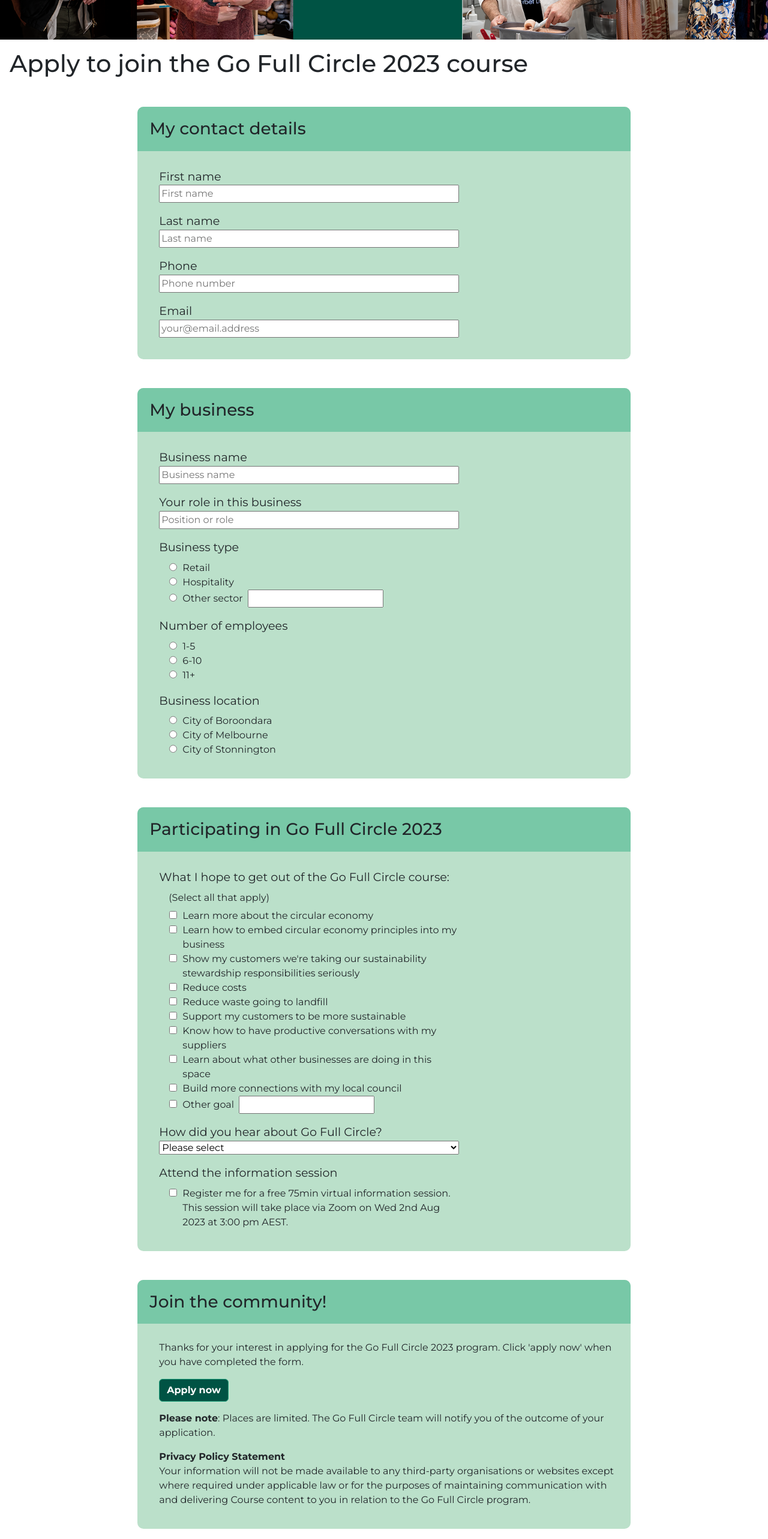
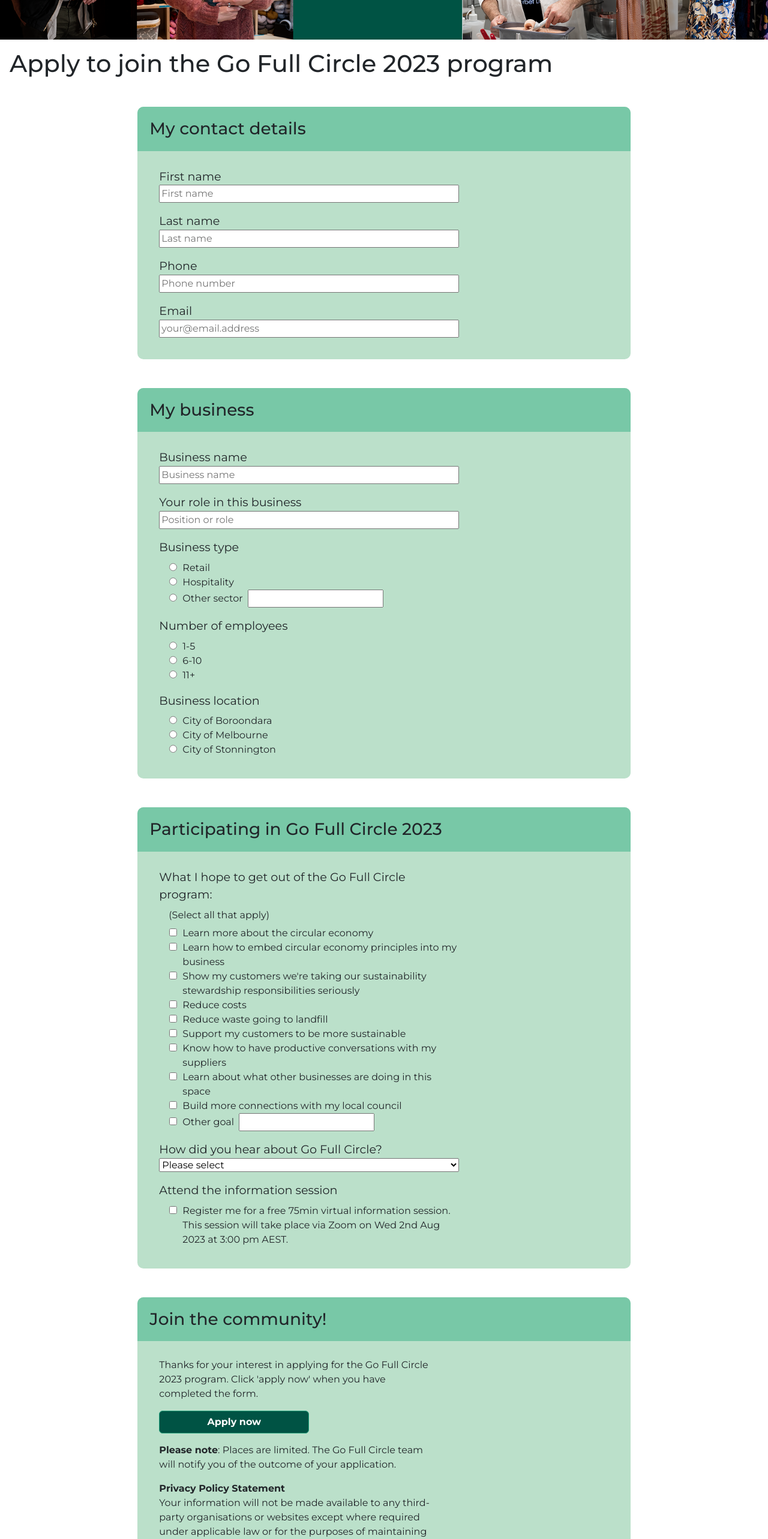
Before and after one commit to gofullcircle/registration, a React (Create React App) app: page /#/signup in a window 1280 px wide. Shown: the part 234-2800 px from the top of the page at 60% size. Built offline with nearby package versions, Linux system fonts and the light colour scheme.

Commit message:
Copy, style and largescreen behaviour changes

```diff
--- a/src/components/ErrorPage/ErrorPage.js
+++ b/src/components/ErrorPage/ErrorPage.js
@@ -11,6 +11,7 @@
           <h1>Error</h1>
           <p>
             There was an error submitting the form. We apologise for any inconvenience.<br/><br/>
+            Please check that your device has a stable internet connection.<br/><br/>
             If this problem persists, please email gofullcircletraining [at] gmail.com
           </p>
           <Link className="btn btn-outline-primary" to="/">
--- a/src/components/Homepage/Homepage.js
+++ b/src/components/Homepage/Homepage.js
@@ -52,22 +52,22 @@
                 <br />
                 <br />
                 Each participant will be provided with a one-hour 1 on 1 session
-                with a course facilitator to provide additional assistance
+                with a program facilitator to provide additional assistance
                 throughout their learning journey. 1 on 1 sessions are available
-                in the second half of the course, and will be confirmed on an
+                in the second half of the program, and will be confirmed on an
                 individual basis.
               </p>
 
               <br></br>
 
-              <h3>Who is this course for?</h3>
+              <h3>Who is this program for?</h3>
               <ul>
                 <li>
                   For businesses located in Melbourne, Stonnington or Boroondara
                   Council Area(s)
                 </li>
                 <li>
-                  This course is designed for owners or staff with the ability
+                  This program is designed for owners or staff with the ability
                   to implement new practices in their business
                 </li>
                 <li>
@@ -84,7 +84,7 @@
 
               <br></br>
 
-              <h3>Reasons to do this course:</h3>
+              <h3>Reasons to join this program:</h3>
               <div className="reason">
                 <b className="reason-header">Ignite Innovation</b>
                 <p className="reason-text">
--- a/src/components/Success/Success.js
+++ b/src/components/Success/Success.js
@@ -20,7 +20,7 @@
           <p>
             If you haven’t signed up already, we highly recommend that you
             attend the 75 min virtual information session on{" "}
-            <b>Wed 2nd August 2023</b> from
+            <b>Wed 2nd August 2023</b> from{" "}
             <b>3:00pm to 4:15pm</b> via zoom. Join us to learn more about the
             circular economy and how Go Full Circle will support you to apply it
             to your business.
@@ -40,32 +40,6 @@
             </a>
           </div>
           <br />
-          <br />
-          <br />
-          <p>
-            <b>
-              To participate in the Go Full Circle 2023 course, participants
-              should have the following:
-            </b>
-          </p>
-          <ul>
-            <li>
-              Ability to commit to approximately 5-6 hrs per/week, totalling
-              40-50 hours across the 8 week course
-            </li>
-            <li>
-              Ability to join the 4 virtual group sessions (see times above)
-            </li>
-            <li>
-              Support of leadership to action initiative plans within the
-              participant's organisation (if the participant is not the business
-              owner)
-            </li>
-            <li>
-              Stable internet, and a computer or tablet with a microphone and
-              camera that can support <a href="https://zoom.us/">Zoom</a>
-            </li>
-          </ul>
           <br />
           <br />
           <b>WHAT PAST PARTICIPANTS HAVE SAID ABOUT GO FULL CIRCLE:</b>
--- a/src/components/Webform/Webform.css
+++ b/src/components/Webform/Webform.css
@@ -1,6 +1,17 @@
+.Webform .h1-container,.homepage-link {
+  width: min(100%, 1800px);
+  max-width: 1800px;
+  margin: auto;
+}
+
+.Webform .gfc-form {
+  max-width: 1800px;
+}
+
 .Webform .form-section {
   border-radius: 10px;
   background: #BBE0CA;
+  max-width: 1000px;
 }
 
 .Webform .section-header {
@@ -80,4 +91,5 @@
 .Webform #submit-button {
   background: #005344;
   border-color: #21A07C;
+  max-width: 250px;
 }
--- a/src/components/Webform/Webform.js
+++ b/src/components/Webform/Webform.js
@@ -74,9 +74,12 @@
       <header></header>
 
       <div className="form-content m-0 p-0">
-        <h1 className="h1 m-3 mb-5">
-          Apply to join the Go Full Circle 2023 course
-        </h1>
+        <div className="h1-container">
+          <h1 className="h1 m-3 mb-5">
+            Apply to join the Go Full Circle 2023 program
+          </h1>
+        </div>
+
         <form
           className="gfc-form col-12 col-md-10 col-lg-8 col-xlg-6 m-auto"
           id="gfc-form"
@@ -361,7 +364,7 @@
               <div className="question multi-choice-with-other mb-3">
                 <fieldset>
                   <legend className="prompt multi-choice-prompt">
-                    What I hope to get out of the Go Full Circle course:
+                    What I hope to get out of the Go Full Circle program:
                   </legend>
                   <p className="explanatory-note">(Select all that apply)</p>
                   {goalsList.map((goal, idx) => (
@@ -491,7 +494,7 @@
             <div className="section-header">
               <h3 className="section-title">Join the community!</h3>
             </div>
-            <div className="questions-container">
+            <div className="questions-container question">
               <p>
                 Thanks for your interest in applying for the Go Full Circle 2023
                 program. Click 'apply now' when you have completed the form.
@@ -508,16 +511,20 @@
                 will notify you of the outcome of your application.
               </p>
               <p>
-                <b>Privacy Policy Statement</b><br/>Your information will not be
-                made available to any third-party organisations or websites
-                except where required under applicable law or for the purposes
-                of maintaining communication with and delivering Course content
-                to you in relation to the Go Full Circle program.
+                <b>Privacy Policy Statement</b>
+                <br />
+                Your information will not be made available to any third-party
+                organisations or websites except where required under applicable
+                law or for the purposes of maintaining communication with and
+                delivering program content to you in relation to the Go Full
+                Circle program.
               </p>
             </div>
           </div>
         </form>
-        <Link to="/">Back to homepage</Link>
+        <div className="homepage-link">
+          <Link to="/">Back to homepage</Link>
+        </div>
       </div>
     </div>
   )
--- a/src/components/Webform/howDidYouHearList.js
+++ b/src/components/Webform/howDidYouHearList.js
@@ -1,15 +1,15 @@
 const howDidYouHearList = [
+  "City of Boroondara Newsletter",
+  "City of Boroondara Social Media (LinkedIn, Facebook, Instagram)",
+  "City of Boroondara Website",
+  "City of Melbourne Newsletter",
+  "City of Melbourne Social Media (LinkedIn, Facebook, Instagram)",
+  "City of Melbourne Website",
+  "City of Stonnington Business Concierge",
+  "City of Stonnington Newsletter",
+  "City of Stonnington Social Media (LinkedIn, Facebook, Instagram)",
+  "City of Stonnington Website",
   "Cirque du Soil",
-  "City of Stonnington Website",
-  "City of Stonnington Social Media (Linkedin, Facebook, Instagram)",
-  "City of Stonnington Newsletter",
-  "City of Stonnington Business Concierge",
-  "City of Boroondara Website",
-  "City of Boroondara Social Media (Linkedin, Facebook, Instagram)",
-  "City of Boroondara Newsletter",
-  "City of Melbourne Website",
-  "City of Melbourne Social Media (Linkedin, Facebook, Instagram)",
-  "City of Melbourne Newsletter",
   "Other",
 ]
 
```
